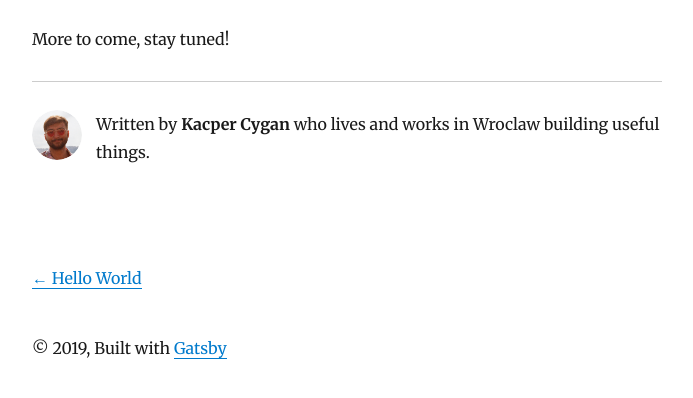
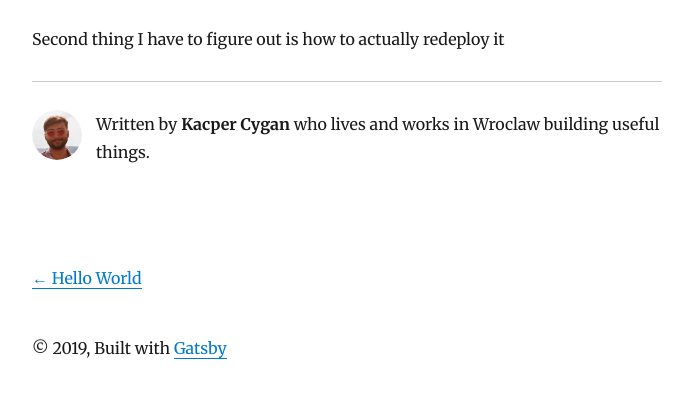
Before and after one commit to kcvgan/kcygan.dev, a Gatsby site: page /getting-started/ in a window 1280 px wide. Shown: the part 198-596 px from the top of the page, without its empty margins (293-986 px from the left). Built offline with nearby package versions, Linux system fonts and the light colour scheme; Gatsby itself is replaced by a stand-in of ours; some packages are replaced by stand-ins of ours.

Commit message:
content/blog/getting-started/index.md updated from https://stackedit.io/

```diff
--- a/content/blog/getting-started/index.md
+++ b/content/blog/getting-started/index.md
@@ -3,7 +3,7 @@ title: Getting started
 date: "2019-03-26"
 description: This is my second post, testing stackedit.io.
 ---
-More to come, stay tuned!
+Second thing I have to figure out is how to actually redeploy it
 <!--stackedit_data:
-eyJoaXN0b3J5IjpbLTQ2MzAyNDU3Nl19
+eyJoaXN0b3J5IjpbNTgzMzg2MjczXX0=
 -->
```
